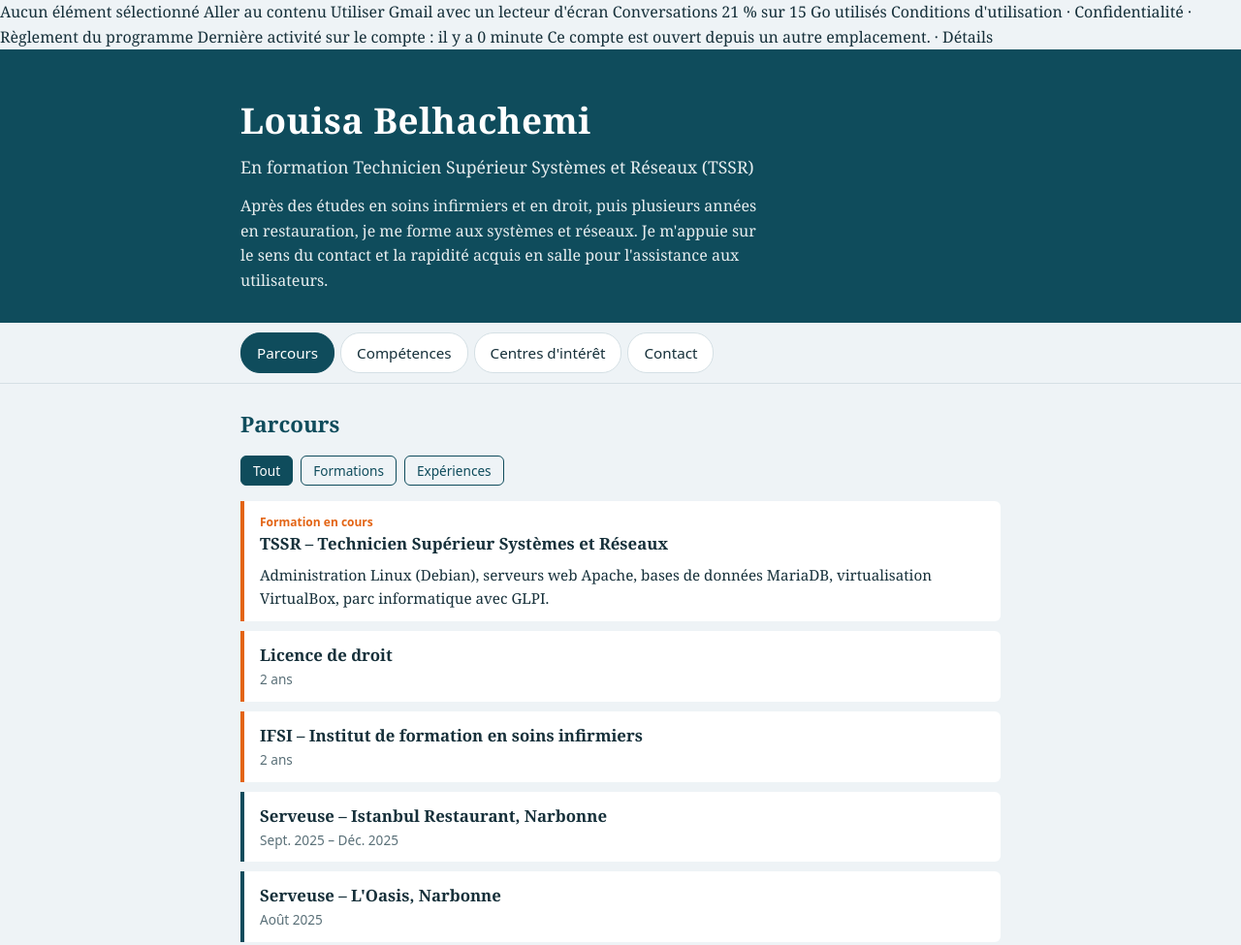
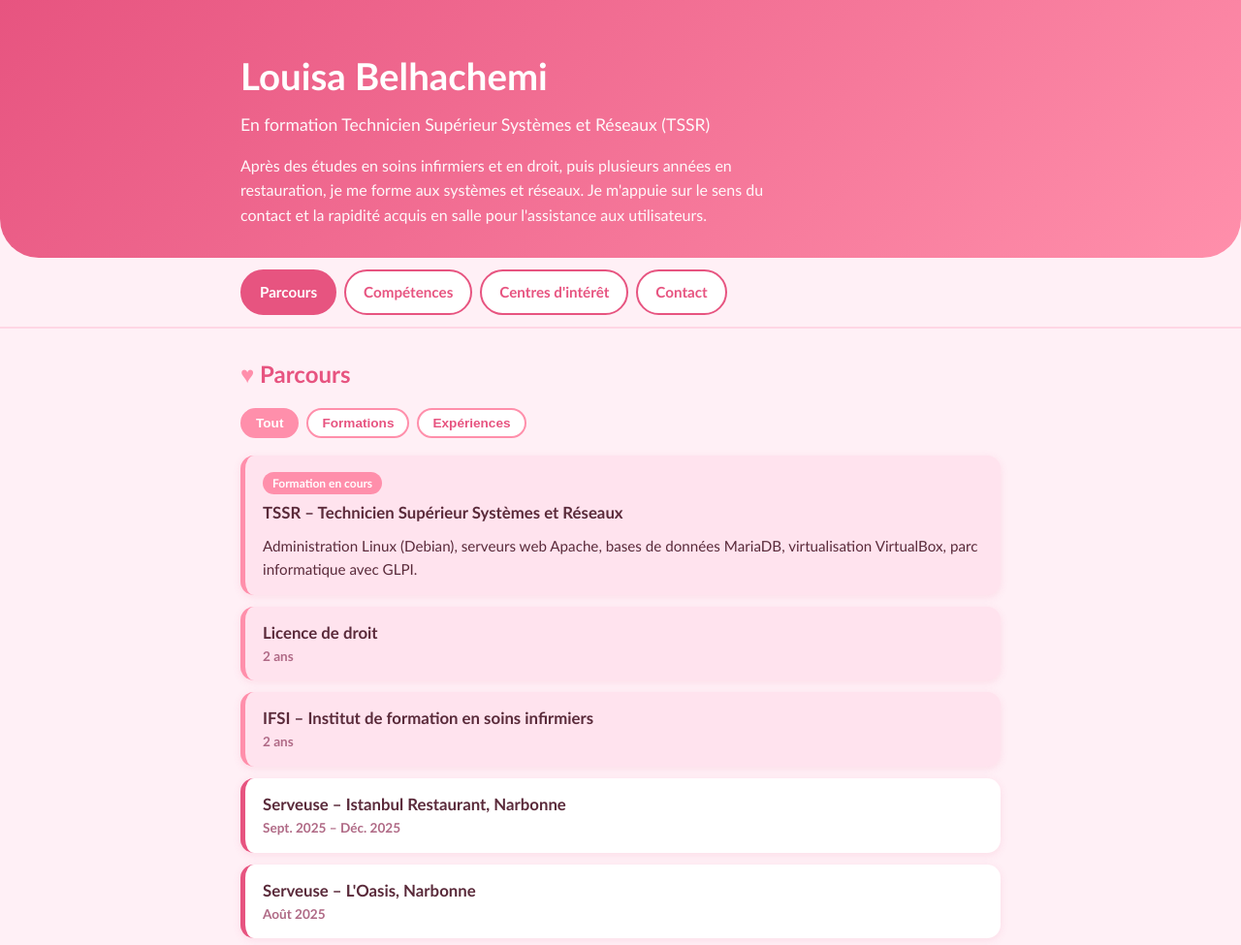
Before and after one commit to louisabelh-hub/cv-louisa, a plain HTML site: page index.html in a window 1280 px wide. Shown: the top 975 px of the page at 97% size. Drawn offline with Linux system fonts and the light colour scheme.

Commit message:
Nouveau design CSS rose

```diff
--- a/index.html
+++ b/index.html
@@ -1,12 +1,3 @@
-Aucun élément sélectionné
-
-Aller au contenu
-Utiliser Gmail avec un lecteur d'écran
-Conversations
-21 % sur 15 Go utilisés
-Conditions d'utilisation · Confidentialité · Règlement du programme
-Dernière activité sur le compte : il y a 0 minute
-Ce compte est ouvert depuis un autre emplacement. · Détails
 <!DOCTYPE html>
 <html lang="fr">
 <head>
@@ -14,41 +5,45 @@ Ce compte est ouvert depuis un autre emplacement. · Détails
 <meta name="viewport" content="width=device-width, initial-scale=1">
 <title>Louisa Belhachemi – CV</title>
 <style>
-:root{--bg:#eef3f6;--card:#fff;--ink:#16303a;--muted:#5a7078;--main:#0f4c5c;--accent:#e36414;--line:#d5e0e5}
+:root{--bg:#fff0f6;--card:#ffffff;--ink:#5a2a3a;--muted:#b06a86;--main:#e75480;--accent:#ff8fab;--line:#ffd6e5;--soft:#ffe3ee}
 *{box-sizing:border-box}
-body{margin:0;font-family:Georgia,"Times New Roman",serif;background:var(--bg);color:var(--ink);line-height:1.6}
+body{margin:0;font-family:"Trebuchet MS","Segoe UI",sans-serif;background:var(--bg);color:var(--ink);line-height:1.6}
 .wrap{max-width:820px;margin:0 auto;padding:0 18px 50px}
-header{background:var(--main);color:#fff;padding:44px 18px 30px}
+header{background:linear-gradient(135deg,var(--main),var(--accent));color:#fff;padding:48px 18px 32px;border-radius:0 0 40px 40px}
 header .wrap{padding-bottom:0}
-h1{font-size:2.3rem;margin:0 0 4px;letter-spacing:.5px}
-header p{margin:0;font-size:1.1rem;opacity:.9}
+h1{font-size:2.4rem;margin:0 0 6px;font-weight:700}
+header p{margin:0;font-size:1.1rem;opacity:.95}
 header .intro{margin-top:14px;max-width:60ch;font-size:1rem}
-nav{position:sticky;top:0;background:var(--bg);border-bottom:1px solid var(--line);z-index:5}
-nav .wrap{display:flex;gap:6px;padding-top:10px;padding-bottom:10px;overflow-x:auto}
-nav button{font:inherit;font-family:system-ui,sans-serif;font-size:.95rem;padding:8px 16px;border:1px solid var(--line);background:var(--card);color:var(--ink);border-radius:20px;cursor:pointer}
-nav button[aria-selected=true]{background:var(--main);color:#fff;border-color:var(--main)}
+nav{position:sticky;top:0;background:var(--bg);border-bottom:2px solid var(--line);z-index:5}
+nav .wrap{display:flex;gap:8px;padding-top:12px;padding-bottom:12px;overflow-x:auto}
+nav button{font:inherit;font-size:.95rem;padding:9px 18px;border:2px solid var(--main);background:#fff;color:var(--main);border-radius:999px;cursor:pointer;font-weight:600;transition:.2s}
+nav button[aria-selected=true]{background:var(--main);color:#fff}
+nav button:hover{background:var(--soft)}
+nav button[aria-selected=true]:hover{background:var(--main)}
 nav button:focus-visible,.filters button:focus-visible{outline:3px solid var(--accent);outline-offset:2px}
-section{display:none;padding-top:24px}
+section{display:none;padding-top:28px}
 section.active{display:block}
-h2{font-size:1.4rem;margin:0 0 14px;color:var(--main)}
-.filters{display:flex;gap:8px;margin-bottom:16px;flex-wrap:wrap}
-.filters button{font-family:system-ui,sans-serif;font-size:.85rem;padding:5px 12px;border:1px solid var(--main);background:transparent;color:var(--main);border-radius:6px;cursor:pointer}
-.filters button.on{background:var(--main);color:#fff}
-.item{background:var(--card);border-left:4px solid var(--main);padding:12px 16px;margin-bottom:10px;border-radius:0 6px 6px 0}
-.item.formation{border-left-color:var(--accent)}
-.item h3{margin:0;font-size:1.05rem}
-.item .meta{font-family:system-ui,sans-serif;font-size:.85rem;color:var(--muted)}
-.item .badge{font-family:system-ui,sans-serif;font-size:.75rem;color:var(--accent);font-weight:bold}
-.item p{margin:6px 0 0;font-size:.95rem}
-.grid{display:grid;grid-template-columns:repeat(auto-fit,minmax(240px,1fr));gap:14px}
-.box{background:var(--card);padding:16px 18px;border-radius:6px;border:1px solid var(--line)}
-.box h3{margin:0 0 8px;font-size:1.05rem;color:var(--main)}
-.box ul{margin:0;padding-left:18px}
-.box li{margin-bottom:4px}
-.contact a{color:var(--main);font-weight:bold}
-.contact p{margin:8px 0}
-footer{text-align:center;font-family:system-ui,sans-serif;font-size:.8rem;color:var(--muted);padding-bottom:20px}
-@media (prefers-color-scheme:dark){:root{--bg:#0e1a1f;--card:#16262d;--ink:#e6eef1;--muted:#93a9b1;--main:#5fb3c6;--line:#284049}header{background:#0a3340}nav button[aria-selected=true],.filters button.on{color:#0e1a1f}}
+h2{font-size:1.5rem;margin:0 0 16px;color:var(--main);font-weight:700}
+h2::before{content:"♥ ";color:var(--accent)}
+.filters{display:flex;gap:8px;margin-bottom:18px;flex-wrap:wrap}
+.filters button{font-size:.85rem;padding:6px 14px;border:2px solid var(--accent);background:#fff;color:var(--main);border-radius:999px;cursor:pointer;font-weight:600}
+.filters button.on{background:var(--accent);color:#fff;border-color:var(--accent)}
+.item{background:var(--card);border-left:5px solid var(--main);padding:14px 18px;margin-bottom:12px;border-radius:14px;box-shadow:0 2px 8px rgba(231,84,128,.12)}
+.item.formation{border-left-color:var(--accent);background:var(--soft)}
+.item h3{margin:0;font-size:1.05rem;color:var(--ink)}
+.item .meta{font-size:.85rem;color:var(--muted);font-weight:600}
+.item .badge{display:inline-block;font-size:.75rem;color:#fff;background:var(--accent);padding:2px 10px;border-radius:999px;font-weight:700;margin-bottom:6px}
+.item p{margin:8px 0 0;font-size:.95rem}
+.grid{display:grid;grid-template-columns:repeat(auto-fit,minmax(240px,1fr));gap:16px}
+.box{background:var(--card);padding:18px 20px;border-radius:18px;border:2px solid var(--line);box-shadow:0 2px 8px rgba(231,84,128,.10)}
+.box h3{margin:0 0 10px;font-size:1.05rem;color:var(--main);font-weight:700}
+.box ul{margin:0;padding-left:20px}
+.box li{margin-bottom:6px}
+.contact a{color:var(--main);font-weight:bold;text-decoration:none}
+.contact a:hover{text-decoration:underline}
+.contact p{margin:10px 0}
+footer{text-align:center;font-size:.8rem;color:var(--muted);padding:24px 0}
+@media (prefers-color-scheme:dark){:root{--bg:#2b1420;--card:#3a1b2b;--ink:#ffd6e5;--muted:#e79ab5;--main:#ff8fab;--line:#5a2a3a;--soft:#43223a}header{background:linear-gradient(135deg,#c2356b,#ff8fab)}nav button[aria-selected=true],.filters button.on{color:#2b1420}}
 </style>
 </head>
 <body>
@@ -128,5 +123,3 @@ items.forEach(function(i){i.style.display=(b.dataset.filter==='all'||i.dataset.t
 </script>
 </body>
 </html>
-index.html
-Affichage de index.html en cours...
```
